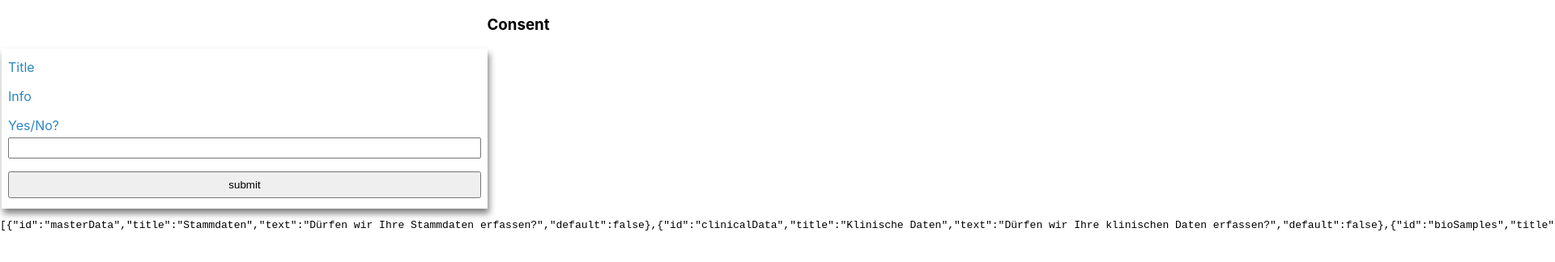
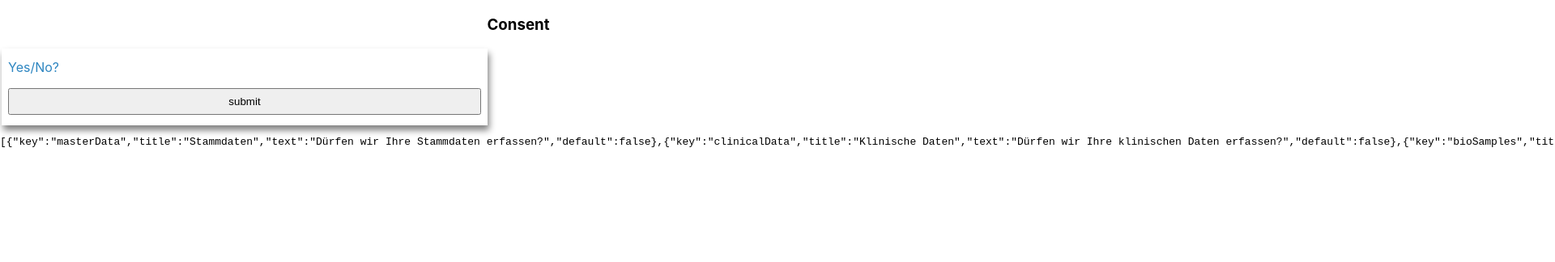
Before and after one commit to Laz0rSquid/FormAppPrototype, a React (Create React App) app in the folder react-dynamicform/: page / in a window 1280 px wide. Shown: the top 324 px of the page at 81% size, 1920 px wide, since content can reach past the window. Built offline with nearby package versions, Linux system fonts and the light colour scheme.

Commit message:
New model for test in DynamicForm

```diff
--- a/react-dynamicform/src/App.js
+++ b/react-dynamicform/src/App.js
@@ -5,9 +5,24 @@ import './App.css';
 class App extends Component {
   state = {
     data: [
-      {id: "masterData", title:"Stammdaten", text:"Dürfen wir Ihre Stammdaten erfassen?", default: false},
-      {id: "clinicalData", title:"Klinische Daten", text:"Dürfen wir Ihre klinischen Daten erfassen?", default: false},
-      {id: "bioSamples", title:"Bioproben", text:"Dürfen wir Bioproben entnehmen?", default: false}
+      {
+        key: "masterData",
+        title:"Stammdaten",
+        text:"Dürfen wir Ihre Stammdaten erfassen?",
+        default: false
+      },
+      {
+        key: "clinicalData",
+        title:"Klinische Daten",
+        text:"Dürfen wir Ihre klinischen Daten erfassen?",
+        default: false
+      },
+      {
+        key: "bioSamples",
+        title:"Bioproben",
+        text:"Dürfen wir Bioproben entnehmen?",
+        default: false
+      }
     ],
     patients: [
       {
@@ -20,6 +35,11 @@ class App extends Component {
         ]
       }
     ]
+  }
+
+  // Needs to be renamed later down the line (not getting models anymore)
+  getModel = () => {
+    let model = this.state.data;
   }
 
   onSubmit = (model) => {
@@ -36,9 +56,15 @@ class App extends Component {
         <DynamicForm className="form"
           title="Consent"
           model={[
-            {key: "name", label: "Title"},
-            {key: "info", label: "Info"},
-            {key: "consent", label: "Yes/No?", type:"text", props: {required: true}}
+            {
+              key: "consent",
+              label: "Yes/No?",
+              text: "info text for testing",
+              props: {
+                default: false,
+                required: true
+               }
+            }
           ]}
           onSubmit={(model) => {this.onSubmit(model)}}
         />
```
